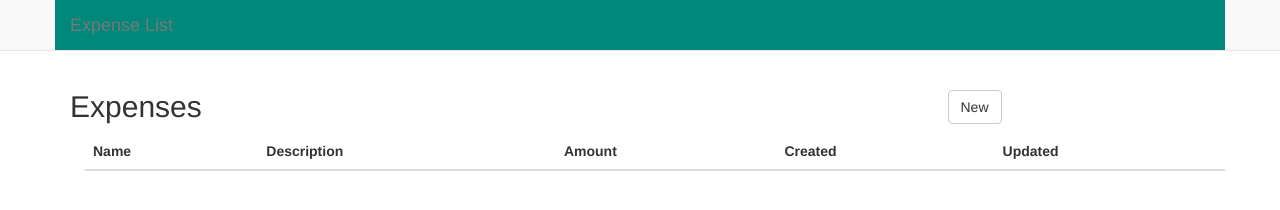
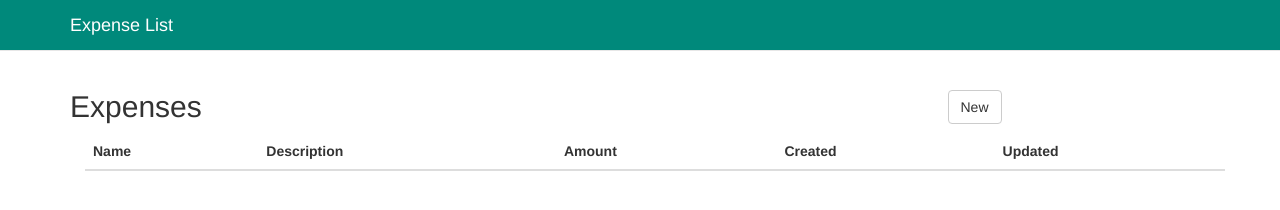
Before and after one commit to sush0408/ExpenseManager, a website: page public/index.html in a window 1280 px wide. Shown: the top 210 px of the page. Drawn offline with nearby package versions, Linux system fonts and the light colour scheme; some packages are replaced by stand-ins of ours; no server answers.

Commit message:
make it better

```diff
--- a/public/index.html
+++ b/public/index.html
@@ -26,10 +26,10 @@
   </head>
 
   <body>
-    <nav class="navbar navbar-default navbar-fixed-top">
-      <div class="container" style="background-color:#00897b">
+    <nav class="navbar navbar-default navbar-fixed-top" style="background-color:#00897b">
+      <div class="container" >
         <div class="navbar-header">
-          <div class="navbar-brand" href="#/"><center>Expense List</center></div>
+          <div class="navbar-brand" href="#/" style="color:white"><center>Expense List</center></div>
         </div>
       </div>
     </nav>
```
